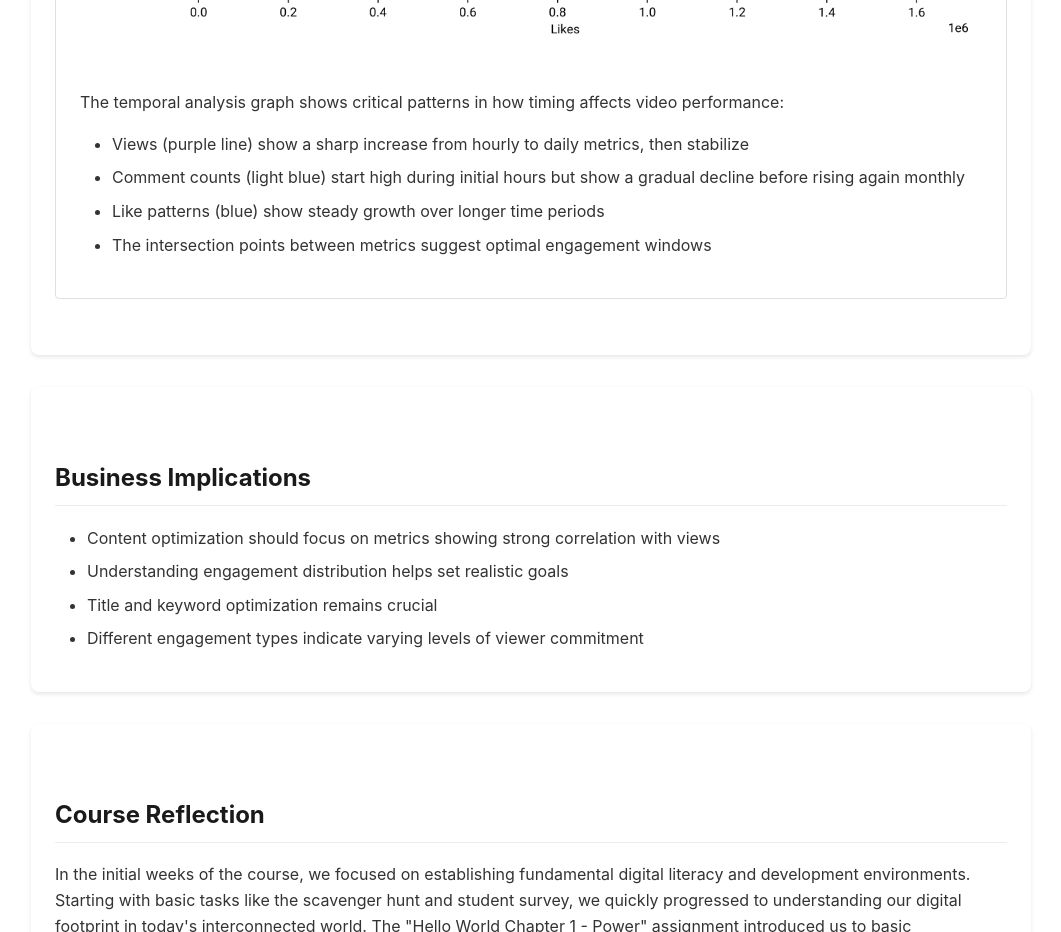
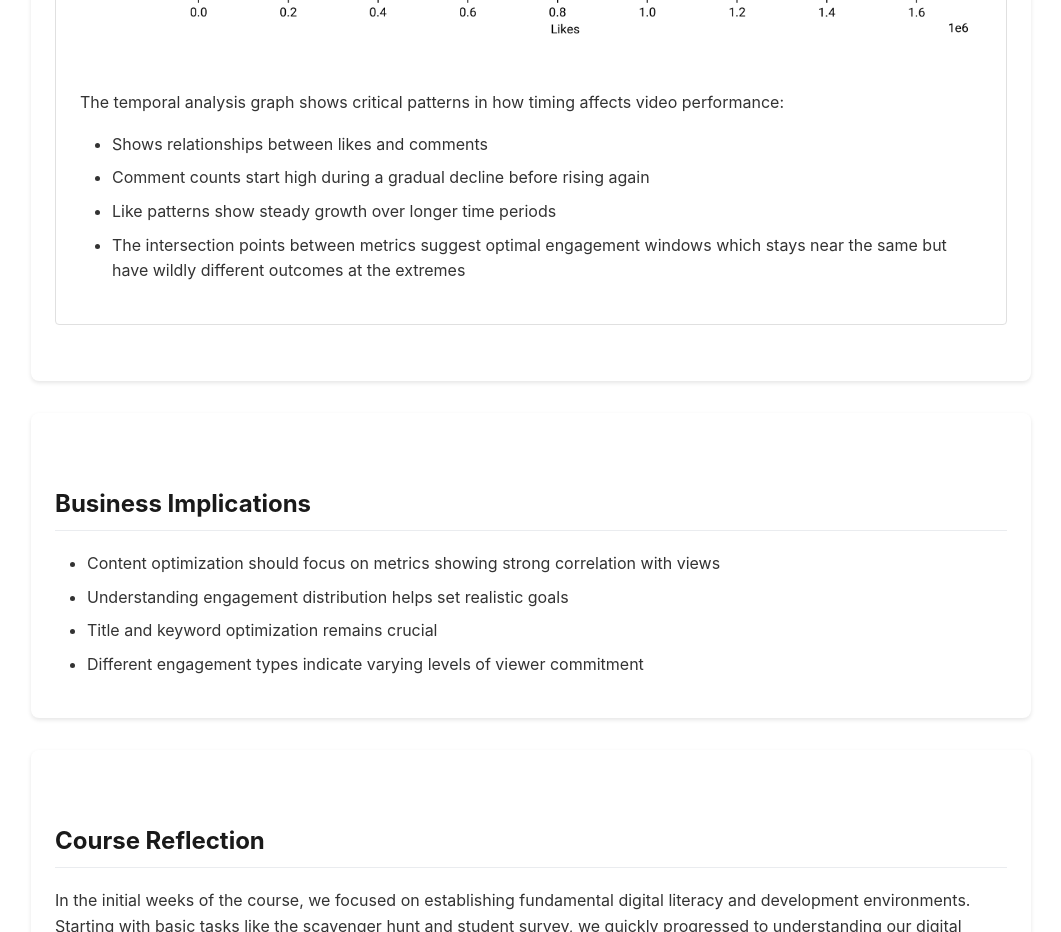
Before and after one commit to dillaryclump/Data-Science-Project, a plain HTML site: page index.html in a window 1280 px wide. Shown: the part 7940-8872 px from the top of the page, without its empty margins (109-1170 px from the left). Drawn offline with Linux system fonts and the light colour scheme.

Commit message:
Update index.html

```diff
--- a/index.html
+++ b/index.html
@@ -176,10 +176,10 @@
             <img src="dce428ba-86de-4539-ac2d-045f95caea37.png" alt="Engagement Metrics Over Time">
             <p>The temporal analysis graph shows critical patterns in how timing affects video performance:</p>
             <ul>
-                <li>Views (purple line) show a sharp increase from hourly to daily metrics, then stabilize</li>
-                <li>Comment counts (light blue) start high during initial hours but show a gradual decline before rising again monthly</li>
-                <li>Like patterns (blue) show steady growth over longer time periods</li>
-                <li>The intersection points between metrics suggest optimal engagement windows</li>
+                <li>Shows relationships between likes and comments</li>
+                <li>Comment counts start high during a gradual decline before rising again </li>
+                <li>Like patterns  show steady growth over longer time periods</li>
+                <li>The intersection points between metrics suggest optimal engagement windows which stays near the same but have wildly different outcomes at the extremes</li>
             </ul>
         </div>
     </div>
```
